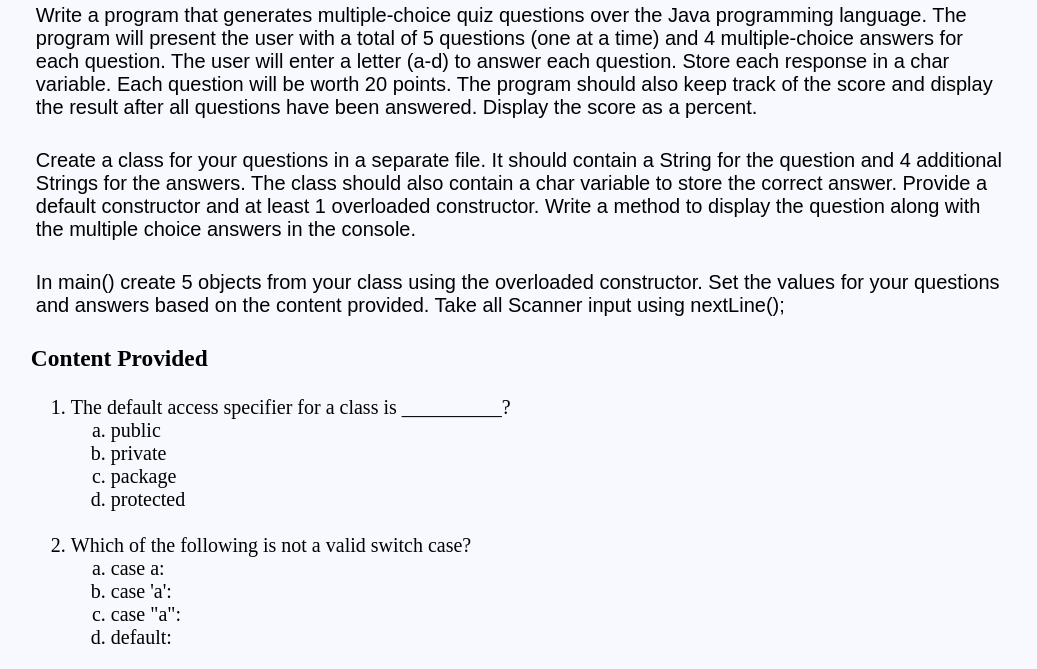
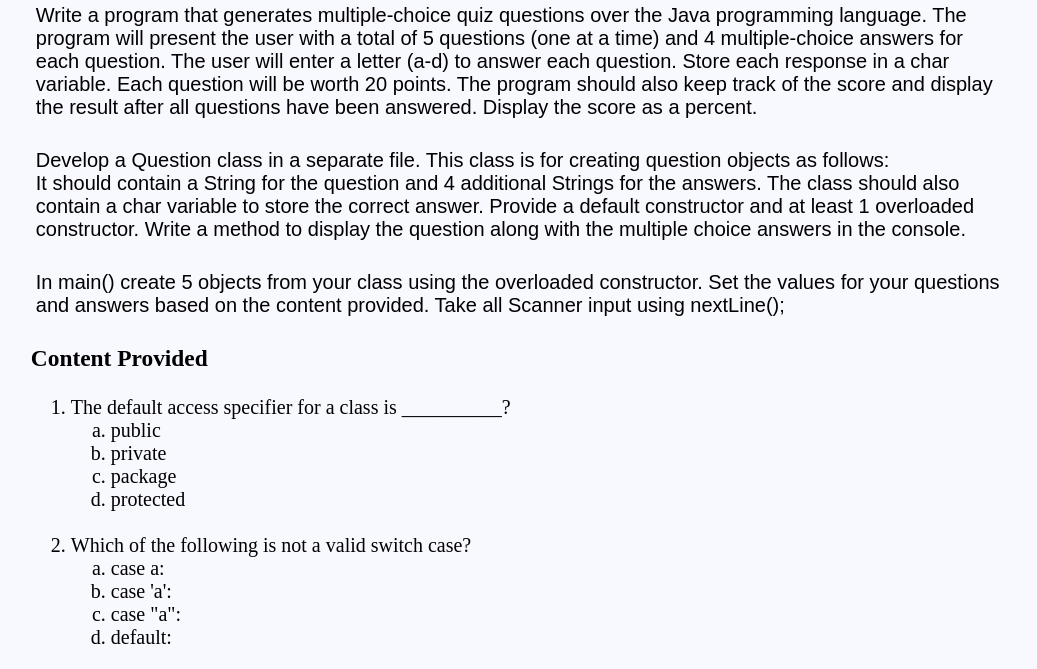
Before and after one commit to TSTC-CPT/IntroJava, a plain HTML site: page IntroJavaM4.html in a window 1280 px wide. Shown: the part 76-745 px from the top of the page, without its empty margins (118-1155 px from the left). Drawn offline with Linux system fonts and the light colour scheme.

Commit message:
Update IntroJavaM4.html
Reworded question class creation paragraph.

```diff
--- a/IntroJavaM4.html
+++ b/IntroJavaM4.html
@@ -21,8 +21,9 @@
                 as a percent.
             </p>
             <p>
-                Create a class for your questions in a separate file. It should
-                contain a String for the question and 4 additional Strings for
+                Develop a Question class in a separate file.
+                This class is for creating question objects as follows: <br>
+                It should contain a String for the question and 4 additional Strings for
                 the answers. The class should also contain a char variable to
                 store the correct answer. Provide a default constructor and at
                 least 1 overloaded constructor. Write a method to display the
```
